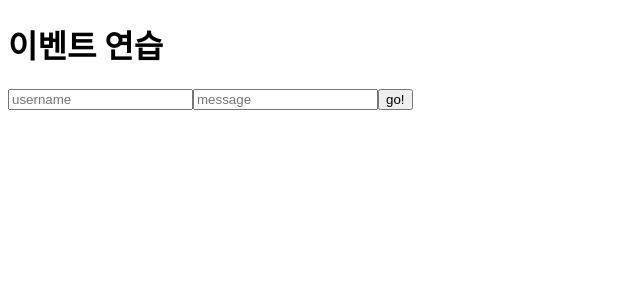
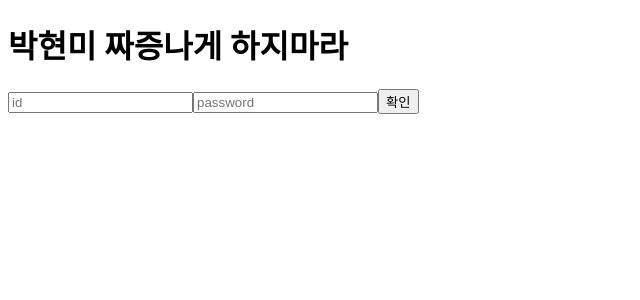
Before and after one commit to sangcheol-LEE/reactBasicStudy, a React (Create React App) app: page / in a window 1280 px wide. Shown: the top 300 px of the page, without its empty margins (0-640 px from the left). Built offline with nearby package versions, Linux system fonts and the light colour scheme.

Commit message:
2022-01-17

```diff
--- a/package.json
+++ b/package.json
@@ -10,6 +10,7 @@
     "react": "^17.0.2",
     "react-dom": "^17.0.2",
     "react-scripts": "5.0.0",
+    "styled-components": "^5.3.3",
     "web-vitals": "^2.1.3"
   },
   "scripts": {
--- a/src/App.js
+++ b/src/App.js
@@ -1,15 +1,15 @@
-import React, { Children } from "react";
+import React from "react";
 import Counter from "./Counter";
 import EventPractice from "./EventPractice";
 import EventPracticeFunc from "./EventPracticeFunc";
 import MyComponent from "./MyComponent";
-import Parents from "./Parents";
 import Say from "./Say";
+import Children from "./Children";
 
 function App() {
   return (
     <>
-    <EventPracticeFunc />
+    <Children />
     </>
   );
 }
--- a/src/Children.js
+++ b/src/Children.js
@@ -1,14 +1,68 @@
-import React from 'react'
+import React,{ useState } from 'react';
+import styled from 'styled-components';
 
+const Children = () => {
 
-const Children = ({children}) => {
+  const [form,setForm] = useState({
+    id: '',
+    password : '',
+  })
+
+  const {id,password} = form
+
+  const handleChange = e => {
+  const {name,value} = e.target
+
+    const nextForm = {
+      ...form,
+      [name] : value
+    }
+    setForm(nextForm)
+  };
+
+  const onClick = () => {
+    alert(id + ": " + password)
+    setForm({
+      id: '',
+      password: '',
+    });
+  }
+
+  const onKeyPress = e => {
+    if(e.key === "Enter") {
+      onClick()
+    }
+  }
+
   return (
     <>
-    <div>123</div>
-    <div>{children}</div>
+    <h1>박현미 짜증나게 하지마라</h1>
+
+      <input
+        type="text"
+        name="id"
+        placeholder="id"
+        value={id}
+        onChange={handleChange}
+      />
+
+      <input
+        type="text"
+        name="password"
+        placeholder="password"
+        value={password}
+        onChange={handleChange}
+        onKeyPress={onKeyPress}
+      />
+
+      <button
+        onClick={onClick}
+      >확인</button>
+
     </>
-
   )
 }
 
+
+
 export default Children;
--- a/src/EventPracticeFunc.js
+++ b/src/EventPracticeFunc.js
@@ -30,6 +30,7 @@ const EventPracticeFunc = () => {
     if(e.key === "Enter") {
       onClick()
     }
+
   }
 
 
--- a/src/Parents.js
+++ /dev/null
@@ -1,14 +0,0 @@
-import React, {children} from 'react'
-
-
-const Parents = ({children}) => {
-  return (
-    <>
-    <div>제 이름은 {children}입니다. </div>
-
-    </>
-
-  )
-}
-
-export default Parents
```
Also changed, not shown: 1 other file (tests, documents, lock files or other folders).
